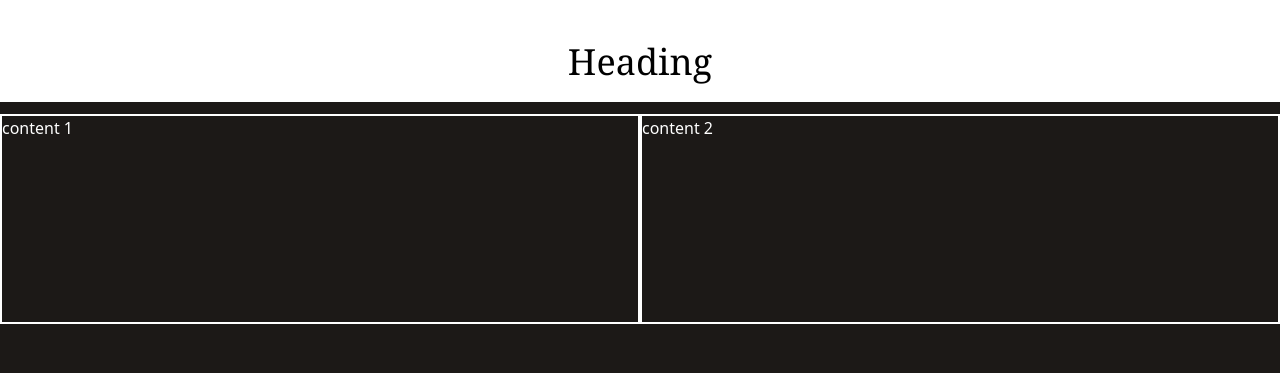
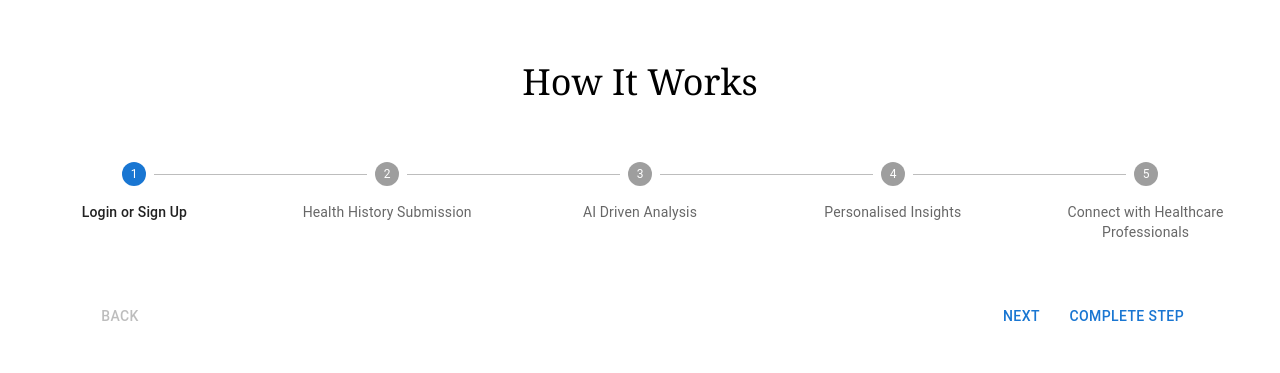
Before and after one commit to lavishmeena2764/Google-Solution-Challenge-24, a React (Vite) app: page / in a window 1280 px wide. Shown: the part 834-1207 px from the top of the page. Built offline with nearby package versions, Linux system fonts and the light colour scheme.

Commit message:
stepper component added

```diff
--- a/src/App.jsx
+++ b/src/App.jsx
@@ -1,4 +1,5 @@
 import Carousels from "./components/Carousel";
+import HorizontalNonLinearStepper from "./components/Stepper";
 import Footer from "./components/Footer";
 import MainPage from "./components/MainPage";
 import NavBar from "./components/NavBar";
@@ -9,11 +10,14 @@ function App() {
       <NavBar />
       <MainPage />
       <Carousels />
-      <main>
-        <div>
+      <main className="my-5 mb-10 mx-2">
+        <div className="flex flex-col justify-center items-center">
           <p className="text-4xl my-5 font-serif font-600 text-center">
-            Heading
+            How It Works
           </p>
+          <div className="w-full">
+            <HorizontalNonLinearStepper/>
+          </div>
         </div>
       </main>
       <Footer/>
--- a/src/components/Carousel.jsx
+++ b/src/components/Carousel.jsx
@@ -106,7 +106,7 @@ export default function Carousels(){
     <div>
       <main className="flex flex-col font-serif mt-10">
         <div className="text-center py-4">
-          <p className="text-3xl md:text-4xl font-800 ">Services</p>
+          <p className="text-2xl md:text-4xl font-800 ">Services</p>
           <p className="text-xl md:text-2xl font-400 text-stone-500 py-4">We offer</p>
         </div>
         <Categorycarousel />
--- /dev/null
+++ b/src/components/Stepper.jsx
@@ -0,0 +1,105 @@
+import * as React from 'react';
+import Box from '@mui/material/Box';
+import Stepper from '@mui/material/Stepper';
+import Step from '@mui/material/Step';
+import StepButton from '@mui/material/StepButton';
+import Button from '@mui/material/Button';
+
+const steps = ['Login or Sign Up', 'Health History Submission', 'AI Driven Analysis','Personalised Insights','Connect with Healthcare Professionals '];
+
+export default function HorizontalNonLinearStepper() {
+  const [activeStep, setActiveStep] = React.useState(0);
+  const [completed, setCompleted] = React.useState({});
+
+  const totalSteps = () => {
+    return steps.length;
+  };
+
+  const completedSteps = () => {
+    return Object.keys(completed).length;
+  };
+
+  const isLastStep = () => {
+    return activeStep === totalSteps() - 1;
+  };
+
+  const allStepsCompleted = () => {
+    return completedSteps() === totalSteps();
+  };
+
+  const handleNext = () => {
+    const newActiveStep =
+      isLastStep() && !allStepsCompleted()
+        ? // It's the last step, but not all steps have been completed,
+          // find the first step that has been completed
+          steps.findIndex((step, i) => !(i in completed))
+        : activeStep + 1;
+    setActiveStep(newActiveStep);
+  };
+
+  const handleBack = () => {
+    setActiveStep((prevActiveStep) => prevActiveStep - 1);
+  };
+
+  const handleStep = (step) => () => {
+    setActiveStep(step);
+  };
+
+  const handleComplete = () => {
+    const newCompleted = completed;
+    newCompleted[activeStep] = true;
+    setCompleted(newCompleted);
+    handleNext();
+  };
+
+  const handleReset = () => {
+    setActiveStep(0);
+    setCompleted({});
+  };
+
+  return (
+    <Box sx={{ width: '100%' }}>
+      <Stepper nonLinear activeStep={activeStep} alternativeLabel className='my-10'>
+        {steps.map((label, index) => (
+          <Step key={label} completed={completed[index]}>
+            <StepButton  onClick={handleStep(index)}>
+              {label}
+            </StepButton>
+          </Step>
+        ))}
+      </Stepper>
+      <div>
+        {allStepsCompleted() ? (
+          <>
+            <Box sx={{ display: 'flex', flexDirection: 'row', pt: 2,pr:12 }}>
+              <Box sx={{ flex: '1 1 auto' }} />
+              <Button onClick={handleReset}>Reset</Button>
+            </Box>
+          </>
+        ) : (
+          <>
+            <Box sx={{ display: 'flex', flexDirection: 'row', pt: 2,px:10 }}>
+              <Button
+                color="inherit"
+                disabled={activeStep === 0}
+                onClick={handleBack}
+                sx={{ mr: -5 }}
+              >
+                Back
+              </Button>
+              <Box sx={{ flex: '1 1 auto' }} />
+              <Button onClick={handleNext} sx={{ mr: 1 }}>
+                Next
+              </Button>
+              <Button onClick={handleComplete}>
+                {completedSteps() === totalSteps() - 1
+                  ? 'Finish'
+                  : 'Complete Step'}
+              </Button>
+            </Box>
+          </>
+        )}
+      </div>
+    </Box>
+  );
+}
```
Also changed, not shown: public/icons8-cardiology-64.png (added).
